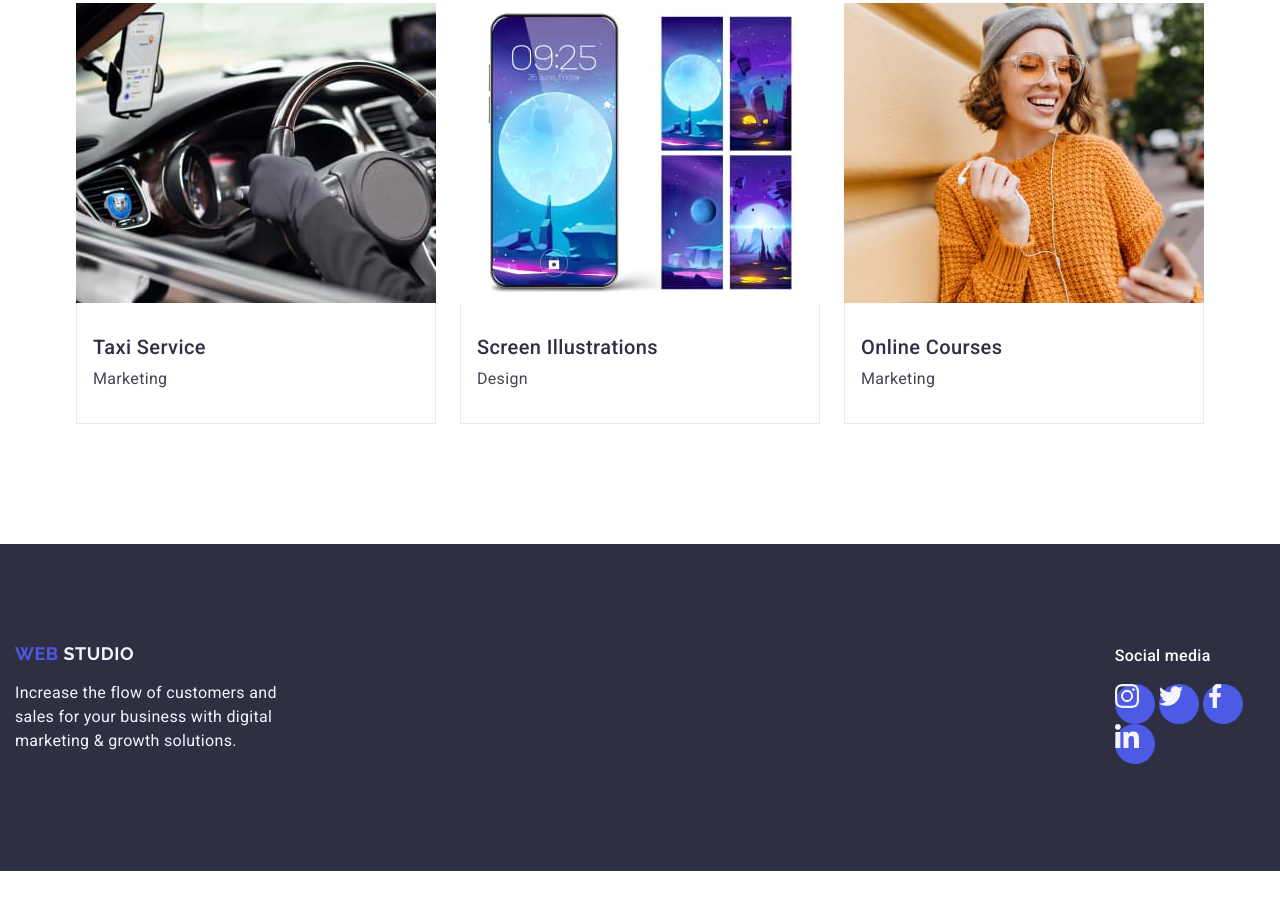
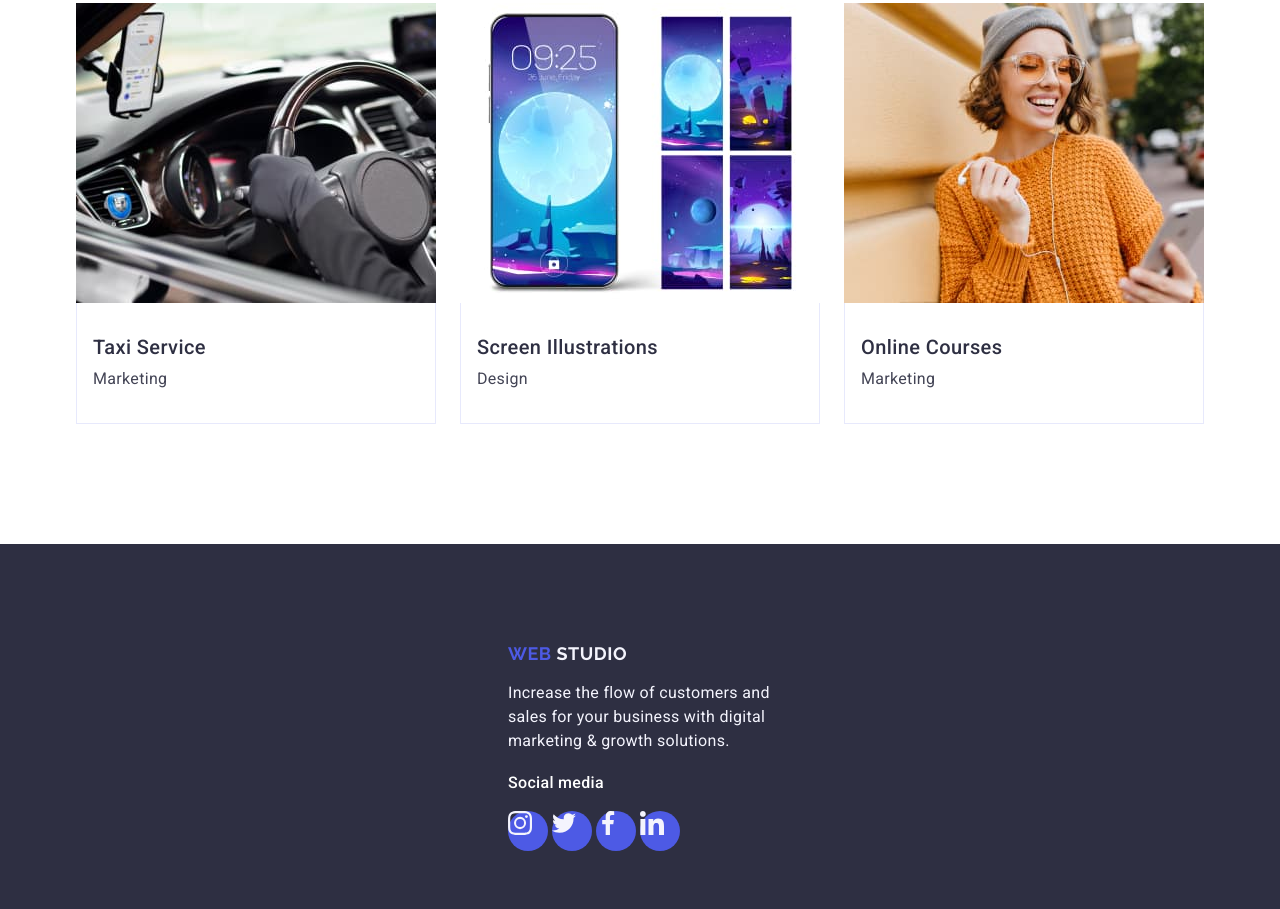
Before and after one commit to ZaietsMariana/goit-markup-hw-04, a plain HTML site: page index.html in a window 1280 px wide. Shown: the part 2631-3540 px from the top of the page. Before the commit the page ends 3502 px from the top, so only its background shows below. Drawn offline with nearby package versions, Linux system fonts and the light colour scheme.

Commit message:
css\style.css

```diff
--- a/css/style.css
+++ b/css/style.css
@@ -413,10 +413,6 @@
   padding: 100px 0;
 }
 
-.footer-logo{
-  width: 1158px;
-  display: block;
-  }
 
 .logo-web-footer{
   color: #4D5AE5;
@@ -446,7 +442,6 @@
 }
 
 .icon-container-footer{
-  display: block;
   justify-content: center;
 
 }
--- a/index.html
+++ b/index.html
@@ -293,7 +293,8 @@
 
     <!-- Footer -->
     <footer class="logo-discription">
-        <div class="footer-logo container">
+        <div class=" container">
+            <div class="footer-logo">
                 <a class="logo-web-footer" href="./index.html">Web
                     <span class="second-logostudio">Studio</span>
                 </a>
```
Lines whose indentation alone changed are shown as unchanged.
